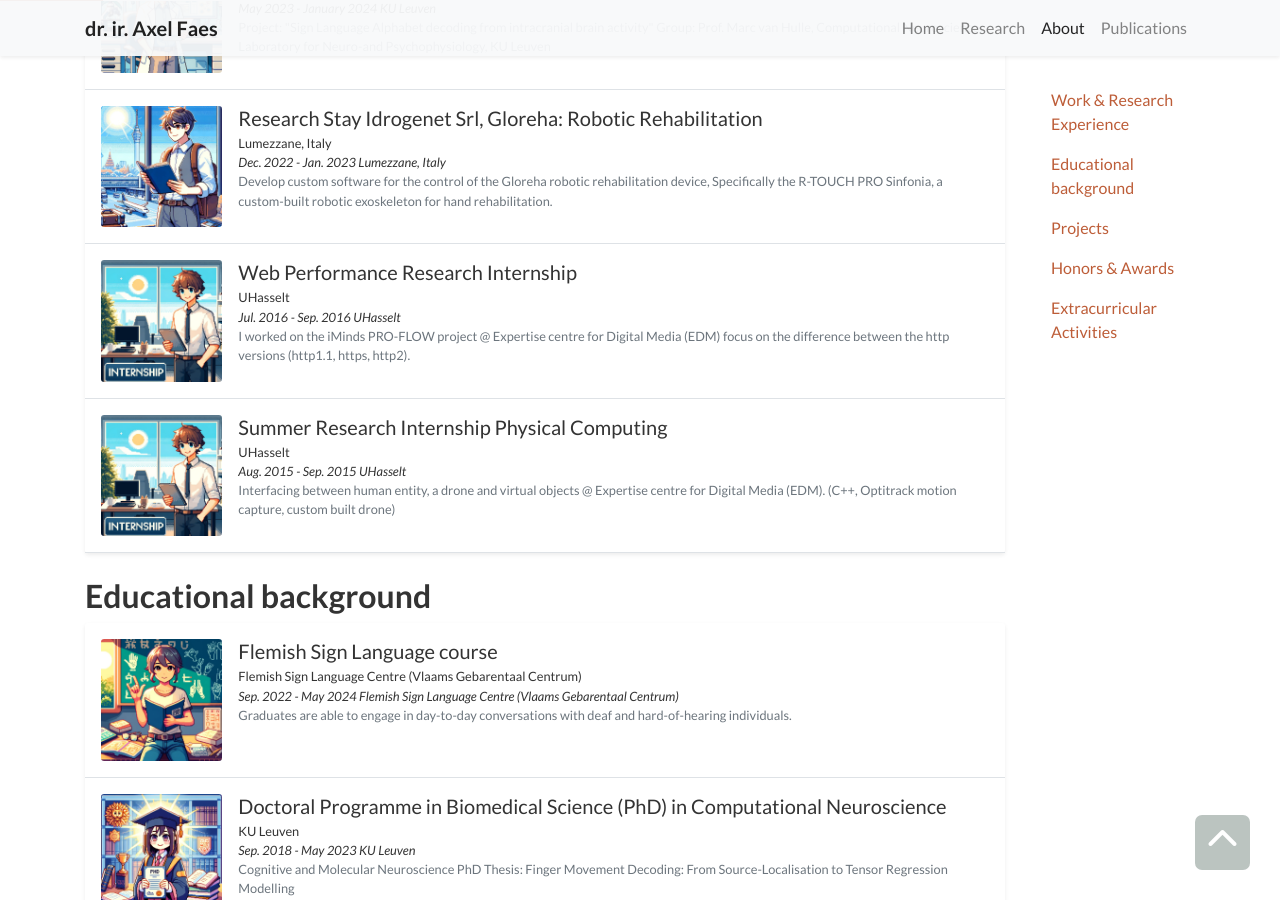
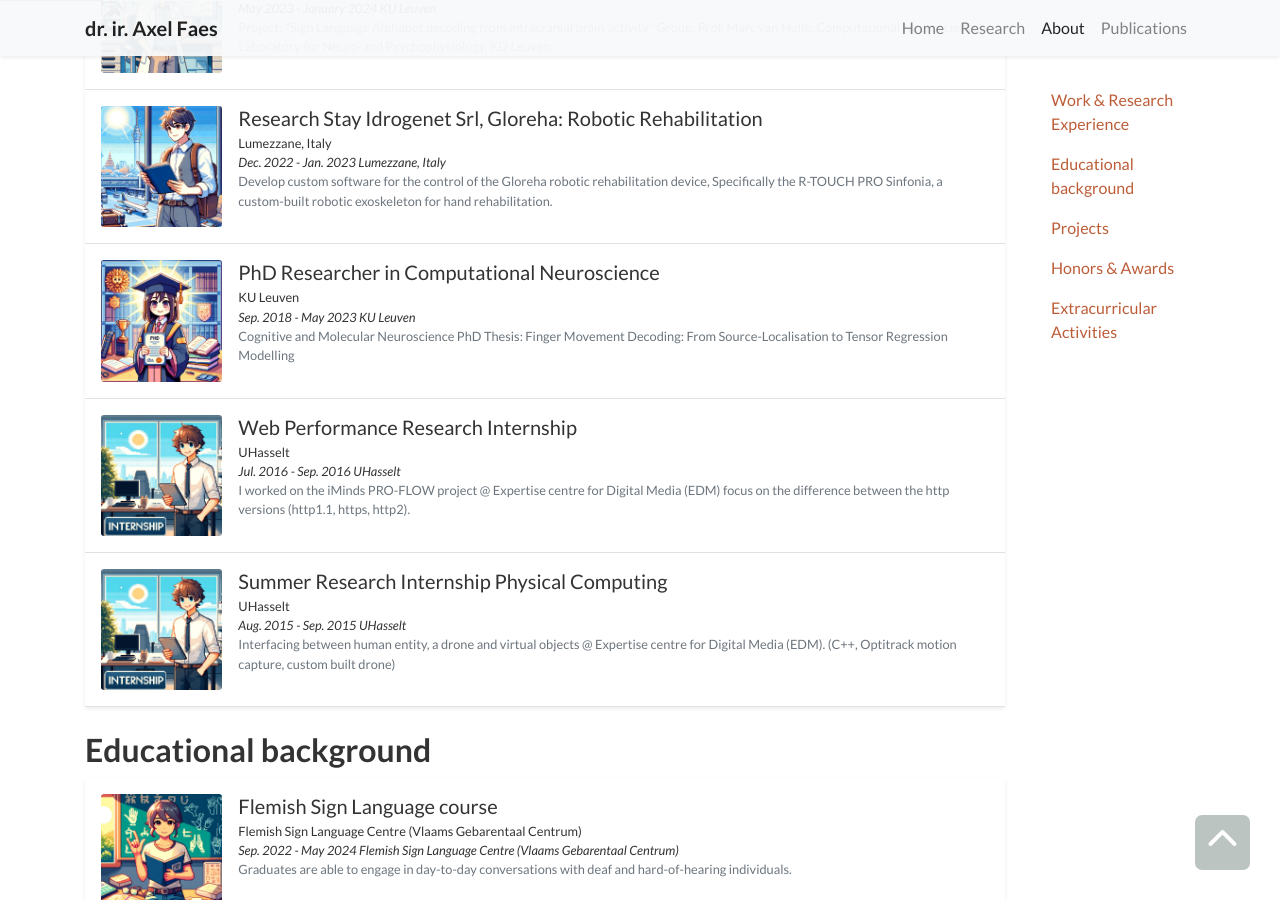
Before and after one commit to TheAxeC/theaxec.github.io, a Jekyll site: the page built from _pages/about.md, in a window 1280 px wide and 900 px high, scrolled down 369 px. Built offline with Jekyll 4.4.1, drawn with Linux system fonts in a browser that asks for light colours; a style sheet for code colours, icons or effects is not loaded.

Commit message:
update resume

```diff
--- a/_data/data.yml
+++ b/_data/data.yml
@@ -36,6 +36,15 @@
         Develop custom software for the control of the Gloreha robotic rehabilitation device,
         Specifically the R-TOUCH PRO Sinfonia, a custom-built robotic exoskeleton for hand rehabilitation.
       cover: /assets/images/covers/about-researchstay.webp
+
+    - title: PhD Researcher in Computational Neuroscience
+      location: KU Leuven
+      duration: Sep. 2018 - May 2023
+      min: true
+      about: |
+        Cognitive and Molecular Neuroscience
+        PhD Thesis: Finger Movement Decoding: From Source-Localisation to Tensor Regression Modelling
+      cover: /assets/images/covers/about-phd.webp
 
     - title: "Web Performance Research Internship"
       location: UHasselt
```
Also changed, not shown: _blog/training.md (added, +11 -0 lines), _data/website.yml (+20 -14 lines), _includes/widgets/updates.html (line endings or trailing spaces).
